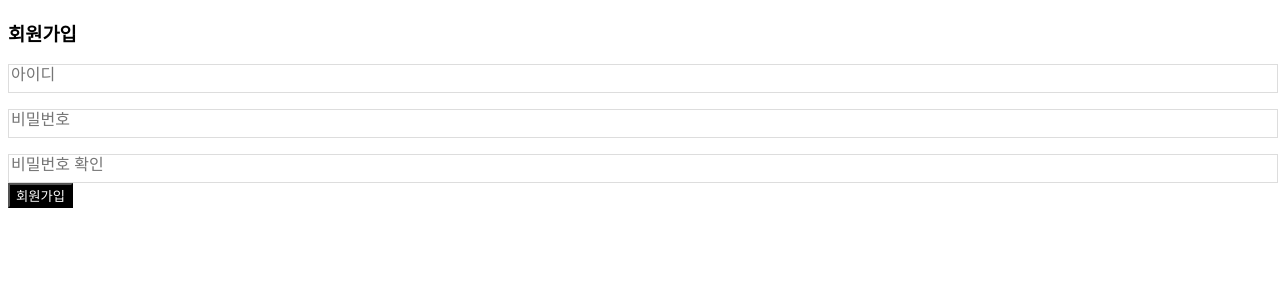
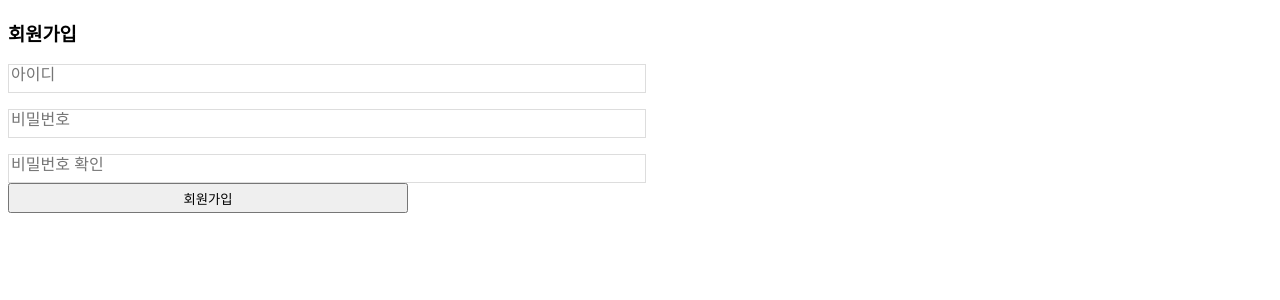
Before and after one commit to PARKGAIN/todo, a React (Vite) app: page /register in a window 1280 px wide. Shown: the top 300 px of the page. Built offline with nearby package versions, Linux system fonts and the light colour scheme.

Commit message:
feat: 회원가입 ,로그인 기능 구현 완료

```diff
--- a/src/apis/auth.ts
+++ b/src/apis/auth.ts
@@ -1 +1,41 @@
+import { AxiosError } from "axios";
+import { UserInput } from "../types/type";
 import { axiosInstance } from "../utils/axiosInstance";
+
+export const login = async (userInput:UserInput) => {
+    try{
+        const response= await axiosInstance.post('/login',userInput)
+        const {message,token}= response.data;
+        if (message === '성공' && token) {
+            localStorage.setItem('jwt', token);
+            console.log('로그인 성공');
+          } else {
+            console.log('로그인 실패');
+          }
+    }catch(error){
+
+        console.error(error);
+
+        if (error instanceof AxiosError) {
+            if (error?.response?.status === 401) {
+              alert('잘못된 비밀번호입니다. 다시 확인해주세요.');
+            } else if (error?.response?.status === 404) {
+              alert('존재하지 않는 이메일입니다.');
+            } else alert('로그인에 실패했습니다. 다시 시도해주세요.');
+          }
+        }
+}
+
+export const signup= async(userInput:UserInput)=>{
+    try {
+        const response =await axiosInstance.post('/signup',userInput);
+        const {message}= response.data;
+        if (message === '성공' ) {
+            console.log('회원가입 성공');
+          } else {
+            console.log('회원가입 실패');
+          }
+    } catch (error) {
+        console.error(error)
+    }
+}
--- a/src/apis/todo.ts
+++ b/src/apis/todo.ts
@@ -1,9 +1,9 @@
 import { axiosInstance } from "../utils/axiosInstance";
 
 axiosInstance.interceptors.request.use(req=>{
-    const token =localStorage.getItem('accessToken');
+    const token =localStorage.getItem('jwt');
 if (token){
-    req.headers.Authorization=`Bearer ${token}`
+    req.headers.Authorization=`${token}`
 }
      return req;
 })
--- a/src/components/AuthForm/index.tsx
+++ b/src/components/AuthForm/index.tsx
@@ -1,7 +1,9 @@
-import { StyledInput } from "./style";
+import { AuthFormContainer, StyledInput } from "./style";
 import { AuthFormProps } from "../../types/type";
 import Button from "../Button";
 import { Link } from "react-router-dom";
+import { useState, useCallback } from "react";
+import { login, signup } from "../../apis/auth";
 
 const textMap: Record<string, string> = {
   register: "회원가입",
@@ -10,20 +12,62 @@ const textMap: Record<string, string> = {
 
 const AuthForm = ({ type }: AuthFormProps) => {
   const text = textMap[type];
+
+  const [inputValue, setInputValue] = useState({
+    id: "",
+    password: "",
+  });
+  const [passwordCheck, setPasswordCheck] = useState("");
+  const [mismatchError, setMismatchError] = useState(false);
+  const [signUpSuccess, setSignUpSuccess] = useState(false);
+
+  const handleInput = (event: React.ChangeEvent<HTMLInputElement>) => {
+    const { name, value } = event.target;
+    setInputValue((state) => ({ ...state, [name]: value }));
+  };
+
+  const onChangePasswordCheck = useCallback(
+    (e: React.ChangeEvent<HTMLInputElement>) => {
+      setPasswordCheck(e.target.value);
+      setMismatchError(inputValue.password !== e.target.value);
+    },
+    [inputValue.password, setPasswordCheck]
+  );
+
+  const onSubmit: React.FormEventHandler<HTMLFormElement> = useCallback(
+    (e) => {
+      e.preventDefault();
+      if (!inputValue.id || !inputValue.id.trim()) {
+        return;
+      }
+      if (type === "login") {
+        login(inputValue);
+      } else if (type === "register" && !mismatchError) {
+        signup(inputValue);
+        setSignUpSuccess(true);
+      }
+    },
+    [inputValue.id, inputValue.password, mismatchError, type]
+  );
+
   return (
-    <div>
+    <AuthFormContainer>
       <h3>{text}</h3>
-      <form>
+      <form onSubmit={onSubmit}>
         <StyledInput
-          autoComplete="username"
-          name="username"
+          autoComplete="new-id"
+          name="id"
           placeholder="아이디"
+          onChange={handleInput}
+          value={inputValue.id}
         />
         <StyledInput
           autoComplete="new-password"
           name="password"
           placeholder="비밀번호"
           type="password"
+          onChange={handleInput}
+          value={inputValue.password}
         />
         {type === "register" && (
           <StyledInput
@@ -31,20 +75,24 @@ const AuthForm = ({ type }: AuthFormProps) => {
             name="passwordConfirm"
             placeholder="비밀번호 확인"
             type="password"
+            onChange={onChangePasswordCheck}
+            value={passwordCheck}
           />
         )}
         {type === "login" ? (
           <div>
-            <Button backgroundColor="black">로그인</Button>
+            <Button type="submit">로그인</Button>
             <Link to="register">
-              <Button backgroundColor="white">회원가입</Button>
+              <Button>회원가입</Button>
             </Link>
           </div>
         ) : (
-          <Button backgroundColor="black">회원가입</Button>
+          <Button type="submit">회원가입</Button>
         )}
       </form>
-    </div>
+      {mismatchError && <div>비밀번호가 다릅니다.</div>}
+      {signUpSuccess && <div>회원가입되었습니다! 로그인해주세요.</div>}
+    </AuthFormContainer>
   );
 };
 
--- a/src/components/AuthForm/style.ts
+++ b/src/components/AuthForm/style.ts
@@ -13,3 +13,7 @@ export const StyledInput = styled.input`
   & + & {
     margin-top: 1rem;
   }`;
+
+export const AuthFormContainer= styled.div`
+ width: 50%
+ `
--- a/src/components/Button/index.tsx
+++ b/src/components/Button/index.tsx
@@ -1,10 +1,8 @@
 import { ButtonProps } from "../../types/type";
 import { StyledButton } from "./style";
 
-const Button: React.FC<ButtonProps> = ({ backgroundColor, children }) => {
-  return (
-    <StyledButton backgroundColor={backgroundColor}>{children}</StyledButton>
-  );
+const Button: React.FC<ButtonProps> = ({ children, type = "button" }) => {
+  return <StyledButton type={type}>{children}</StyledButton>;
 };
 
 export default Button;
--- a/src/components/Button/style.ts
+++ b/src/components/Button/style.ts
@@ -1,11 +1,7 @@
 import { styled } from "styled-components";
 
-interface ButtonProps {
-  backgroundColor: string;
-}
-
-export const StyledButton = styled.button<ButtonProps>`
-  background-color: ${(props: { backgroundColor: string; }) => props.backgroundColor};
-  color: ${(props: { backgroundColor: string; }) =>
-    props.backgroundColor === "black" ? "white" : "black"};
+export const StyledButton = styled.button`
+  width: 400px;
+  height: 30px;
+  line-height: 28px;
 `;
--- a/src/components/TodoModal/index.tsx
+++ b/src/components/TodoModal/index.tsx
@@ -2,7 +2,7 @@ import Modal from "../Modal";
 
 interface Props {
   show: boolean;
-  onCloseModal: any;
+  onCloseModal: () => void;
 }
 
 const TodoModal = ({ show, onCloseModal }: Props) => {
```
Also changed, not shown: src/types/type.ts (+6 -1 lines), 1 other file (tests, documents, lock files or other folders).
